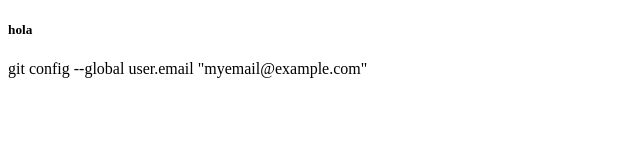
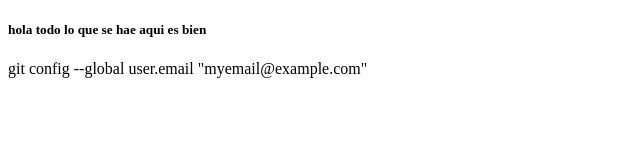
Before and after one commit to 0alexis/Prueba-, a plain HTML site: page index.html in a window 1280 px wide. Shown: the whole page, without its empty margins (0-640 px from the left). Drawn offline with Linux system fonts and the light colour scheme.

Commit message:
Update index.html

```diff
--- a/index.html
+++ b/index.html
@@ -7,6 +7,6 @@
     <title>Document</title>
 </head>
 <body>
-    <h5>hola</h5>
+    <h5>hola todo lo que se hae aqui es bien </h5>
 </body>
 </html>git config --global user.email "myemail@example.com"
```
